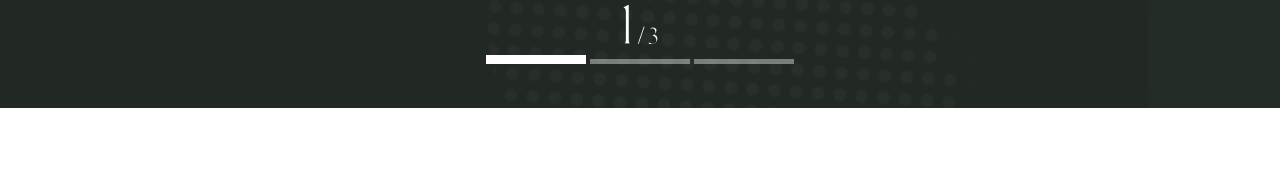
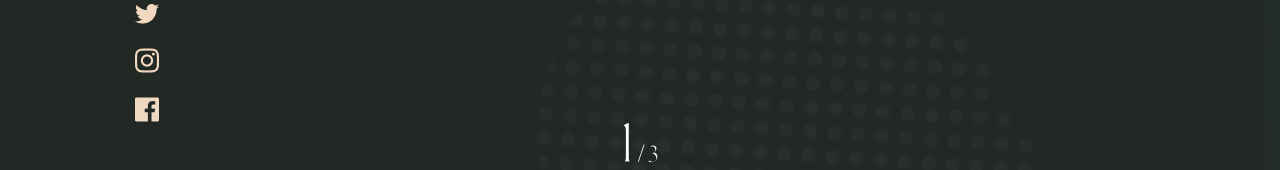
Before and after one commit to moonriselan/Photography_website, a website: page index.html in a window 1280 px wide. Shown: the part 1050-1220 px from the top of the page. Before the commit the page ends 1158 px from the top, so only its background shows below. Drawn offline with Linux system fonts and the light colour scheme.

Commit message:
added changes to html for background

```diff
--- a/index.html
+++ b/index.html
@@ -13,6 +13,7 @@
 </head>
 <body>
 <section class="intro">
+
     <header class="intro__header header">
         <a class="header__logo logo" href=""><img alt="Photography logo" class="logo__img"
                                                   src="./src/images/Logo.svg"></a>
@@ -42,6 +43,9 @@
         height: 617px;"
         >
 </div>
+    <div class="icons">
+        <img alt="icons__img" src="src/images/icons.png">
+    </div>
         <div class="number">
             <img alt="number__img" src="src/images/3.png">
         </div>
```
